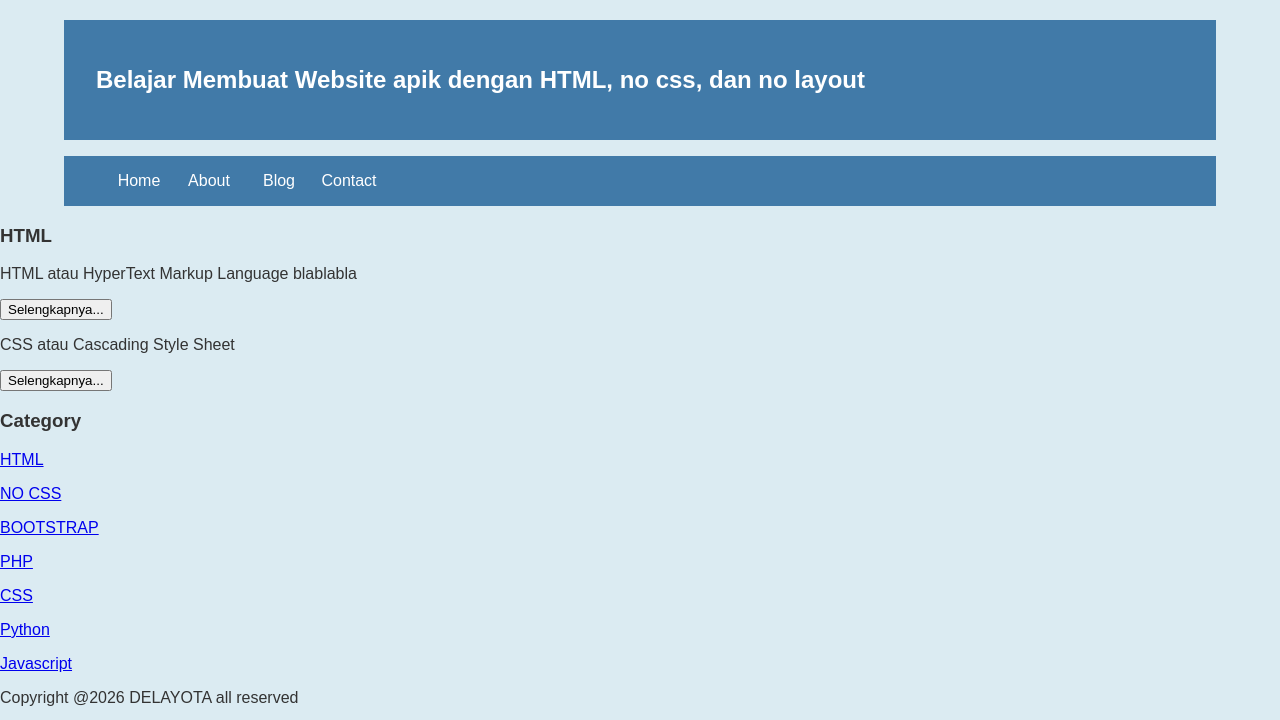
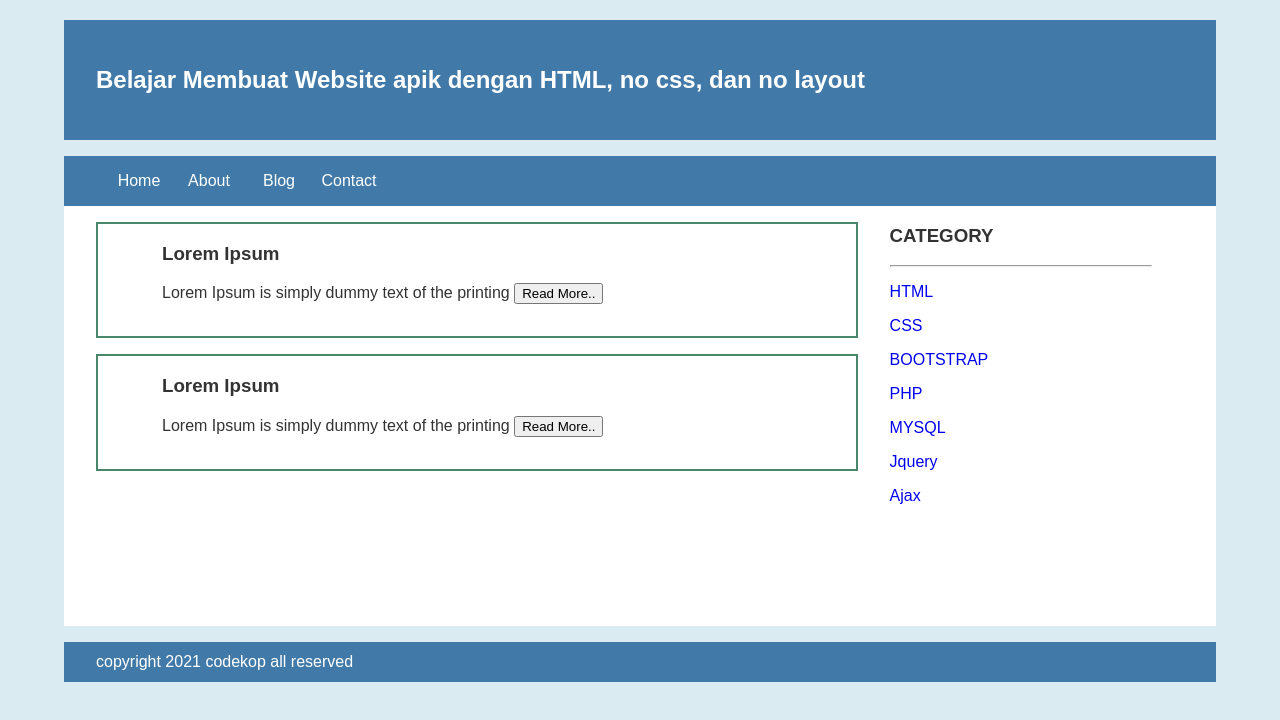
Before and after one commit to mutyahesti/mutya, a plain HTML site: page index.html in a window 1280 px wide. Shown: the top 720 px of the page. Drawn offline with Linux system fonts and the light colour scheme.

Commit message:
Update index.html

```diff
--- a/index.html
+++ b/index.html
@@ -22,115 +22,49 @@
         </ul>
     </div>
 
-    <h3>HTML</h3>
-    <p>HTML atau HyperText Markup Language blablabla</p>
-    <button>Selengkapnya...</button>
-
-    <p>CSS atau Cascading Style Sheet</p>
-    <button>Selengkapnya...</button>
-
-    <h3>Category</h3>
-    <p><a href="#">HTML</a></p>
-    <p><a href="#">NO CSS</a></p>
-    <p><a href="#">BOOTSTRAP</a></p>
-    <p><a href="#">PHP</a></p>
-    <p><a href="#">CSS</a></p>
-    <p><a href="#">Python</a></p>
-    <p><a href="#">Javascript</a></p>
-
-    <p>Copyright @2026 DELAYOTA all reserved</p>
-
-</body>
-</html>
-
    <div class="content">
-
            <div class="jarak">
-
                    <!-- kiri -->
-
                    <div class="kiri">
-
                            <!-- blog -->
-
                            <div class="border">
-
                                    <div class="jarak">
-
                                            <h3>Lorem Ipsum</h3>
-
                                            <p>Lorem Ipsum is simply dummy text of the printing
-
                                            <button class="btn">Read More..</button>
-
                                    </div>
-
                            </div>
-
                            <!-- end blog -->
-
                            <!-- blog -->
-
                            <div class="border">
-
                                    <div class="jarak">
-
                                            <h3>Lorem Ipsum</h3>
-
                                            <p>Lorem Ipsum is simply dummy text of the printing
-
                                            <button class="btn">Read More..</button>
-
                                    </div>
-
                            </div>
-
                            <!-- end blog -->
-
                    </div>
-
                    <!-- kiri -->
-
                    <!-- kanan -->
-
                    <div class="kanan">
-
                            <div class="jarak">
-
                                    <h3>CATEGORY</h3>
-
                                    <hr/>
-
                                    <p><a href="#" class="undecor">HTML</a></p>
-
                                    <p><a href="#" class="undecor">CSS</a></p>
-
                                    <p><a href="#" class="undecor">BOOTSTRAP</a></p>
-
                                    <p><a href="#" class="undecor">PHP</a></p>
-
                                    <p><a href="#" class="undecor">MYSQL</a></p>
-
                                    <p><a href="#" class="undecor">Jquery</a></p>
-
                                    <p><a href="#" class="undecor">Ajax</a></p>
-
                            </div>
-
                    </div>
-
                    <!-- kanan -->
-
           </div>
-
 </div>
-
 <div class="footer">
-
         <div class="jarak">
-
                 <p>copyright 2021 codekop all reserved</p>
-
         </div>
-
 </div>
```
Lines whose indentation alone changed are shown as unchanged.
